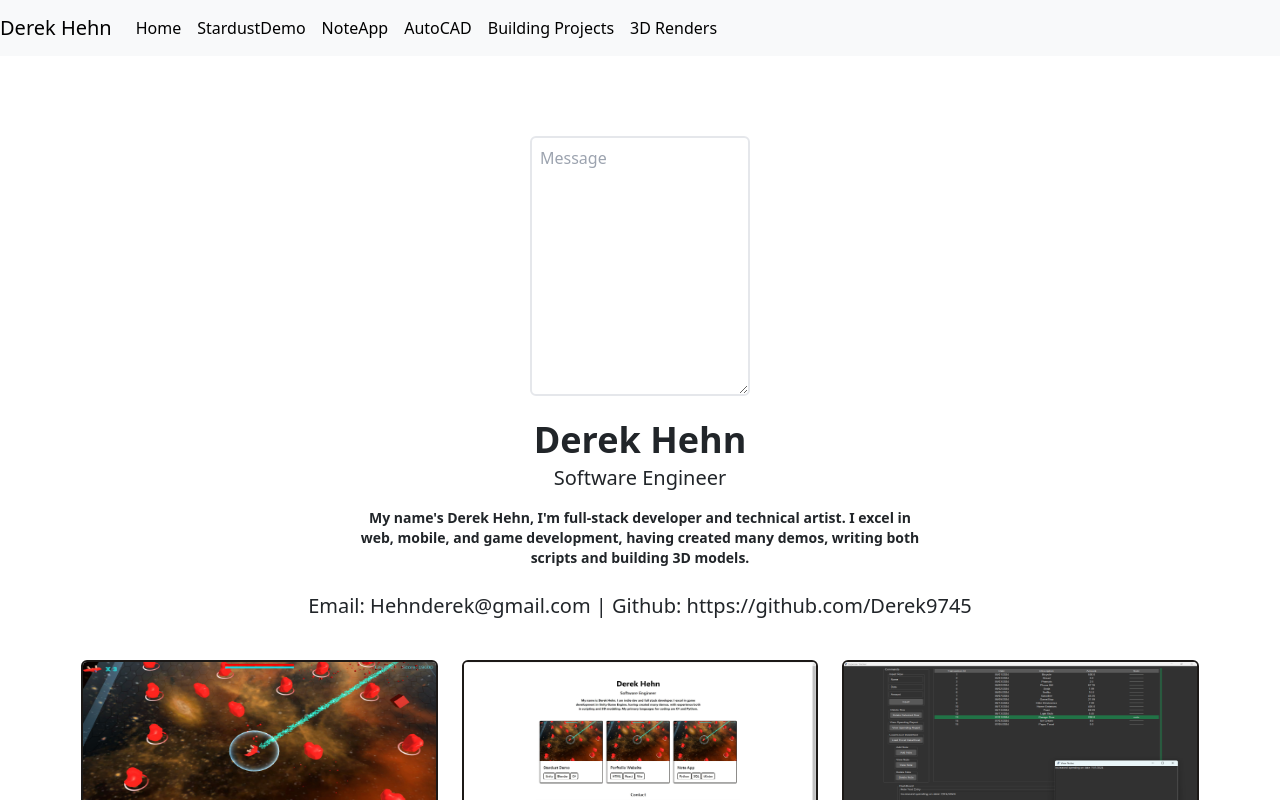
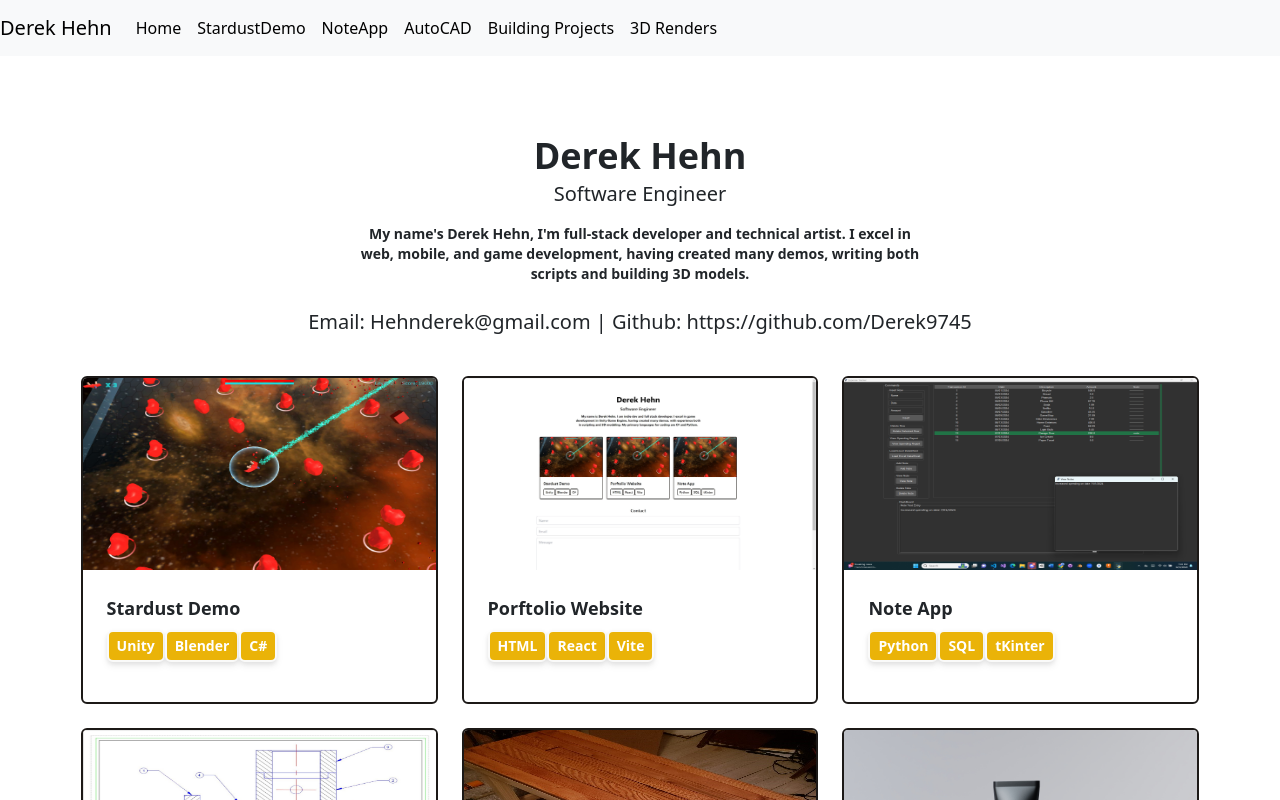
Before and after one commit to Derek9745/portfolio-Website, a React (Vite) app: page / in a window 1280 px wide. Shown: the top 800 px of the page. Built offline with nearby package versions, Linux system fonts and the light colour scheme.

Commit message:
fixed area box

```diff
--- a/public/Pages/NoteApp.jsx
+++ b/public/Pages/NoteApp.jsx
@@ -10,11 +10,11 @@ function NoteApp(){
         Style = " width:800px">
         <p border-style:solid>
 
-           This is a note taking application built written in Python using tkinter for the GUI, which connects to a SQL database to store and retrieve notes.
+           This is a Data input application built in Python using tkinter for the GUI, which connects to a SQL database to store and retrieve notes, and allows a user to easily input multiple pieces of data into a spreadsheet that can perform basic data analysis, as well as load data from Excel Files.
 
 
        </p>
-       <a className = "font-size: small " style={{ color: "black" }} href = "https://github.com/Derek9745/StardustDemo" >https://github.com/Derek9745/PythonNoteApp</a>
+       <a className = "font-size: small " style={{ color: "black" }} href = "//assets/ExpenseTracker.png" > https://github.com/Derek9745/PythonExpenseTracker</a>
 
         </div>
 
--- a/src/Components/Intro.jsx
+++ b/src/Components/Intro.jsx
@@ -7,12 +7,7 @@ function Intro(){
 
 
         <div className="flex items-center justify-center flex-col text-center pt-20 pb-6 ">
-            <textarea
-                name = "message"
-                placeholder ="Message"
-                rows = "10"
-                className = "p-2 mb-4 bg-transparent border-2 rounded-md focus:outline-none"
-             />
+
                 <h1 className="text-4xl md:text-7x1 mb-1 md:mb-3 font-bold">Derek Hehn</h1>
                 <p className="text-base md:text-xl mb-3 font-medium">Software Engineer</p>
                 <p className="text-sm max-w-xl mb-6 font-bold">My name's Derek Hehn, I'm full-stack developer and technical artist. I excel in web, mobile, and game development, having created many demos, writing both scripts and building 3D models. </p>
```
